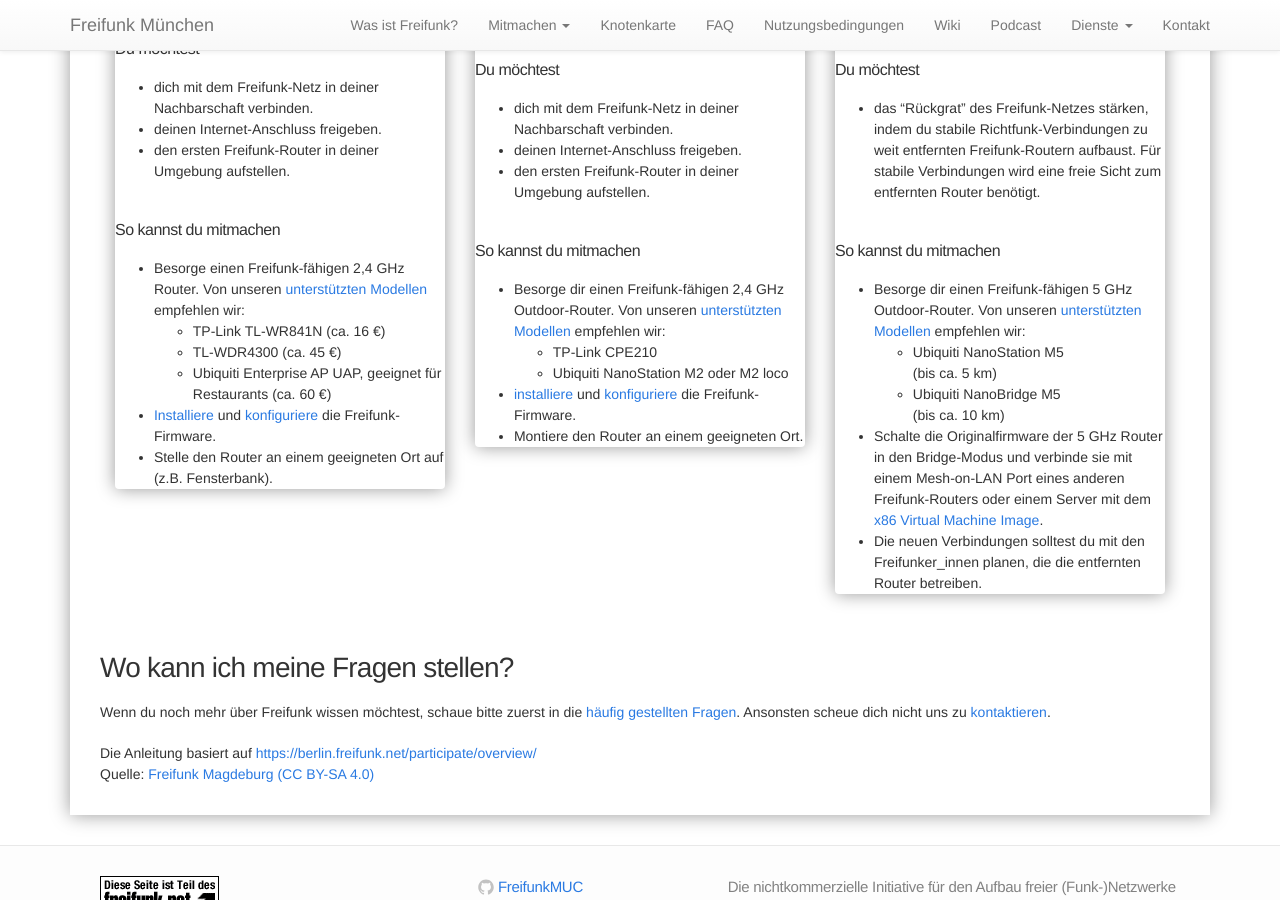
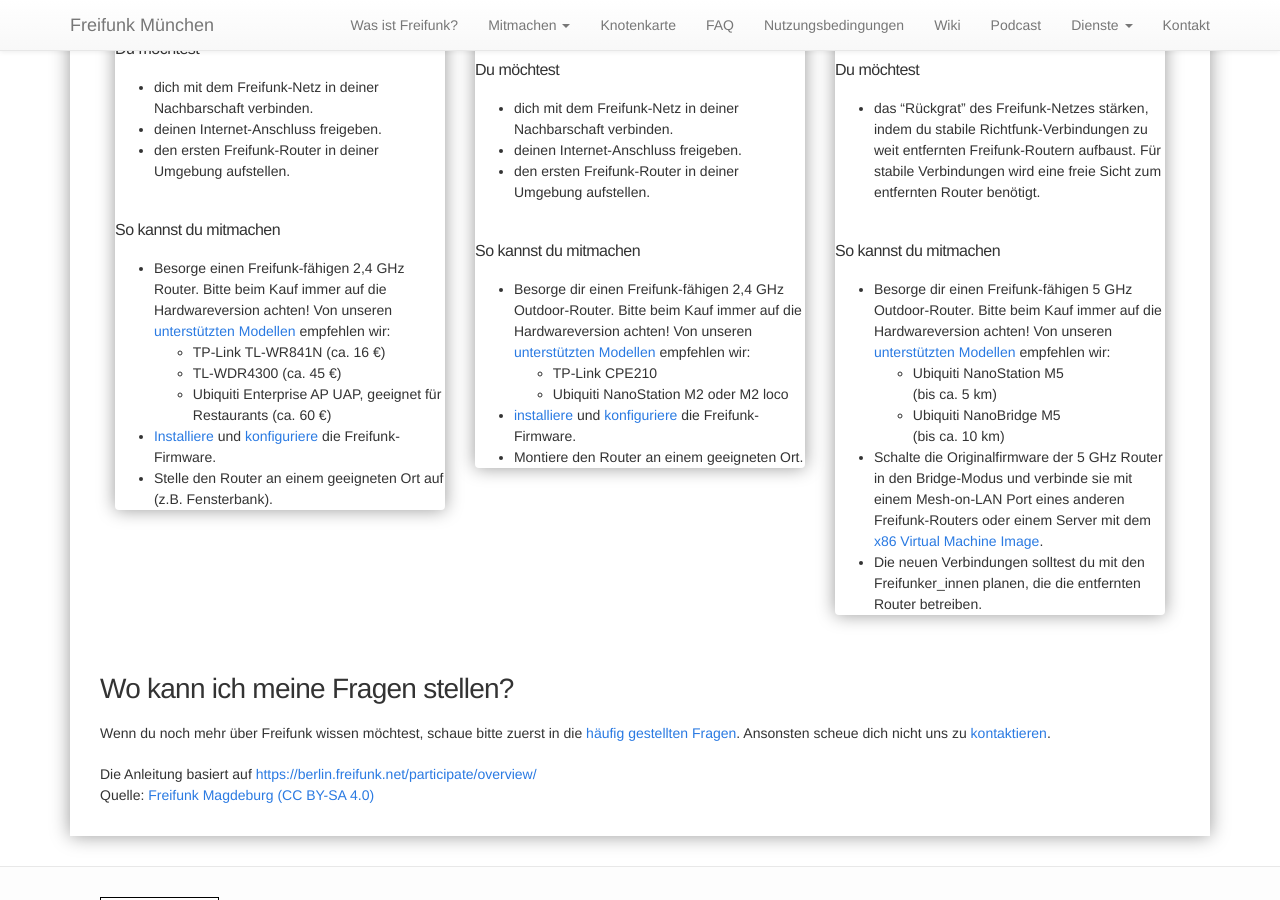
Before and after one commit to freifunkMUC/freifunkmuc.github.io, a Jekyll site: the page built from mitmachen.md, in a window 1280 px wide and 900 px high, scrolled down 1154 px. Built offline with Jekyll 4.4.1, drawn with Linux system fonts in a browser that asks for light colours.

Commit message:
Hint for HW-version directly at recommended models.

```diff
--- a/mitmachen.md
+++ b/mitmachen.md
@@ -42,7 +42,7 @@ Wohnung, Geschäft, Café, Restaurant, Bar
 
 #### So kannst du mitmachen
 
-* Besorge einen Freifunk-fähigen 2,4&nbsp;GHz Router. Von unseren [unterstützten Modellen][firmware] empfehlen wir:
+* Besorge einen Freifunk-fähigen 2,4&nbsp;GHz Router. Bitte beim Kauf immer auf die Hardwareversion achten! Von unseren [unterstützten Modellen][firmware] empfehlen wir:
   * TP-Link TL-WR841N (ca. 16&nbsp;€)
   * TL-WDR4300 (ca. 45&nbsp;€)
   * Ubiquiti Enterprise AP UAP, geeignet für Restaurants (ca. 60&nbsp;€)
@@ -70,7 +70,7 @@ Balkon, hohes Gebäude, öffentlicher Platz, Park, weitläufiges Gelände
 
 #### So kannst du mitmachen
 
-* Besorge dir einen Freifunk-fähigen 2,4&nbsp;GHz Outdoor-Router. Von unseren [unterstützten Modellen][firmware] empfehlen wir:
+* Besorge dir einen Freifunk-fähigen 2,4&nbsp;GHz Outdoor-Router. Bitte beim Kauf immer auf die Hardwareversion achten! Von unseren [unterstützten Modellen][firmware] empfehlen wir:
   * TP-Link CPE210
   * Ubiquiti NanoStation M2 oder M2 loco
 * [installiere][router-flashen] und [konfiguriere][router-konfigurieren] die Freifunk-Firmware.
@@ -95,7 +95,7 @@ Dach, Dachgeschoss, hohes Gebäude, öffentliches Gebäude, Rathaus, Kirchturm
 
 #### So kannst du mitmachen
 
-* Besorge dir einen Freifunk-fähigen 5&nbsp;GHz Outdoor-Router. Von unseren [unterstützten Modellen][firmware] empfehlen wir:
+* Besorge dir einen Freifunk-fähigen 5&nbsp;GHz Outdoor-Router. Bitte beim Kauf immer auf die Hardwareversion achten! Von unseren [unterstützten Modellen][firmware] empfehlen wir:
   * Ubiquiti NanoStation M5 \\
     (bis ca. 5&nbsp;km)
   * Ubiquiti NanoBridge M5 \\
```
